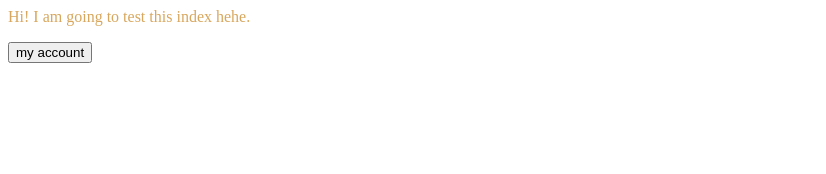
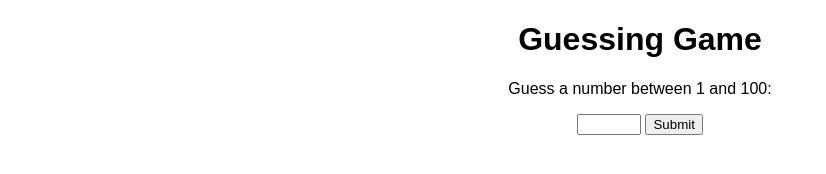
Before and after one commit to kiangutierrez/haha, a plain HTML site: page index.html in a window 1280 px wide. Shown: the whole page, without its empty margins (0-826 px from the left). Drawn offline with Linux system fonts and the light colour scheme.

Commit message:
Add files via upload
ok

```diff
--- a/index.html
+++ b/index.html
@@ -1,11 +1,38 @@
-<!DOCTYPE htm>
-<header>
-    <title>
-<p>This is my first website.</P>
-    </title>
-</header>
+<!DOCTYPE html>
+<html>
+<head>
+  <title>Guessing Game</title>
+  <style>
+    body {
+      font-family: Arial, sans-serif;
+      text-align: center;
+    }
+  </style>
+</head>
+<body>
+  <h1>Guessing Game</h1>
+  <p>Guess a number between 1 and 100:</p>
+  <input type="number" id="guessInput" min="1" max="100">
+  <button onclick="checkGuess()">Submit</button>
+  <p id="result"></p>
 
-<body>
-    <p style=color:rgb(216,167,93);>Hi! I am going to test this index hehe.</p>
-<a href="https://www.facebook.com/profile.php?id=100070751974615"> <button>my account</button></a>
+  <script>
+    var randomNumber = Math.floor(Math.random() * 100) + 1;
+    var guessCount = 0;
+
+    function checkGuess() {
+      var guess = parseInt(document.getElementById("guessInput").value);
+      guessCount++;
+
+      if (guess === randomNumber) {
+        document.getElementById("result").innerHTML = "Congratulations! You guessed the correct number in " + guessCount + " tries.";
+        document.getElementById("guessInput").disabled = true;
+      } else if (guess < randomNumber) {
+        document.getElementById("result").innerHTML = "Too low! Try again.";
+      } else {
+        document.getElementById("result").innerHTML = "Too high! Try again.";
+      }
+    }
+  </script>
 </body>
+</html>
```
